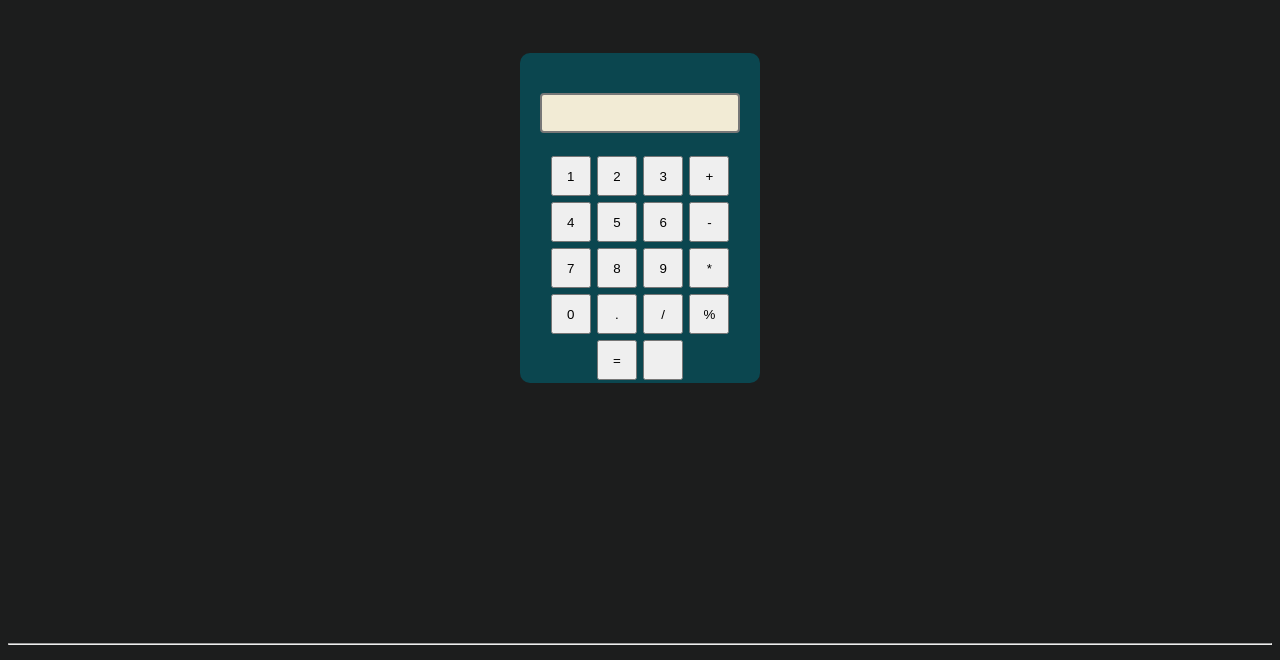
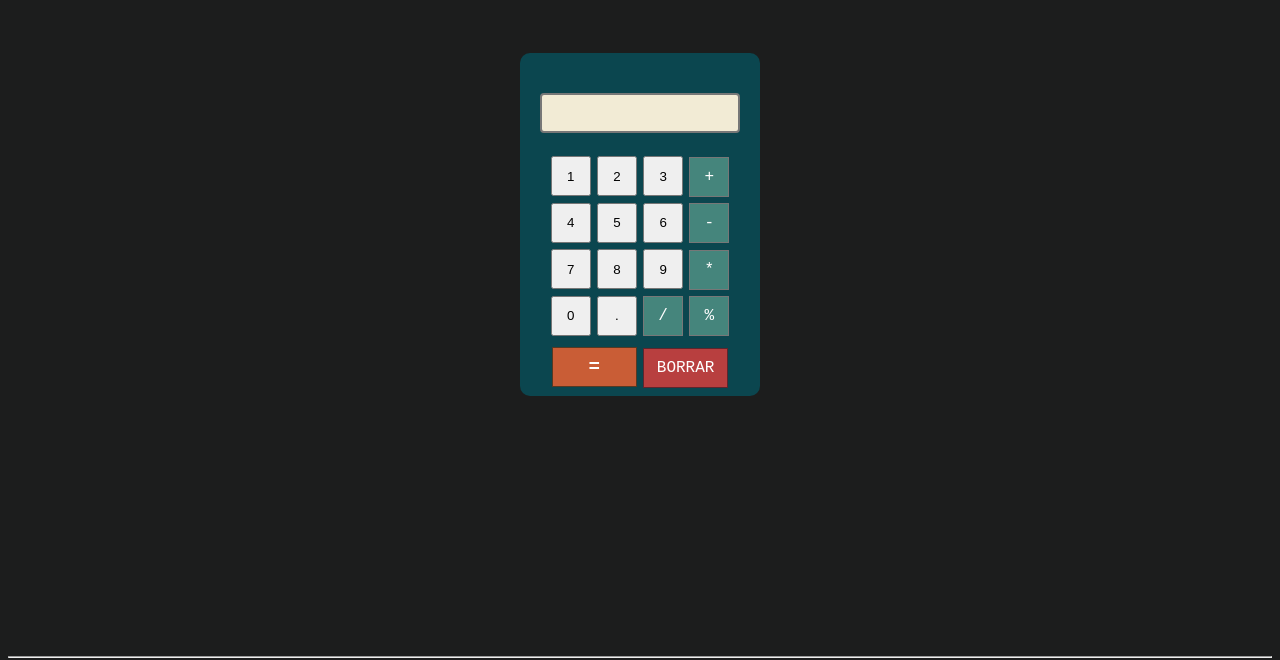
Before and after one commit to dhardi007/Pagina-Web-HTML-dhardi, a plain HTML site: page calculadora_proyecto/calculadora.html in a window 1280 px wide. Shown: the part 141-801 px from the top of the page. Drawn offline with nearby package versions, Linux system fonts and the light colour scheme; files that its build step writes are made by us from their sources; a web font is replaced by a local one.

Commit message:
Calculadora V2- Finished

```diff
--- a/calculadora_proyecto/calculadora.html
+++ b/calculadora_proyecto/calculadora.html
@@ -67,7 +67,7 @@
 
                 <div class="resultado">
                     <input type="button" id="igual" value="=" onclick="cal_resultado()">
-                    <input type="button" id="borrar" value="" onclick="borrardisplay(document.getElementById('borrar').value)">
+                    <button type="button" id="borrar" value="" onclick="borrardisplay(document.getElementById('borrar').value)">BORRAR</button>
                 </div>
         </form>
     </div></center>
--- a/calculadora_proyecto/estilos.css
+++ b/calculadora_proyecto/estilos.css
@@ -36,3 +36,50 @@ box-sizing: border-box;
 border-radius: 4px;
 border: 2px solid #777;
 }
+
+div.resultado input, div.resultado button{
+    height: 40px;
+    width: 85px;
+    margin: 8px auto;
+    font-family: 'Courier New', Courier, monospace;
+    font-size: 1rem;
+}
+
+div.resultado button {
+    background-color:rgb(184, 63, 63);
+    color:white;
+    border: 1px solid #5e252d;
+}
+
+
+div.resultado input {
+    background-color: #c95d36;
+    color: white;
+    font-weight: bold;
+    font-size: 1.2rem;
+    border: 1px solid rgb(85, 57, 35);
+}
+
+div.resultado input:hover {
+    background-color: #dd6d44;
+    color: white;
+}
+
+div.resultado button:hover {
+    background-color: rgb(228, 74, 74);
+    color: white;
+
+}
+
+#suma, #resta, #mult, #div, #porc{
+background-color: #45857c;
+color:white;
+border: 1px solid #777;
+font-size: 16px;
+font-family: 'Courier New', Courier, monospace;
+}
+
+#suma:hover, #resta:hover, #mult:hover, #div:hover, #porc:hover {
+    background-color: #579c93;
+    color: rgb(82, 78, 78);
+}
```
